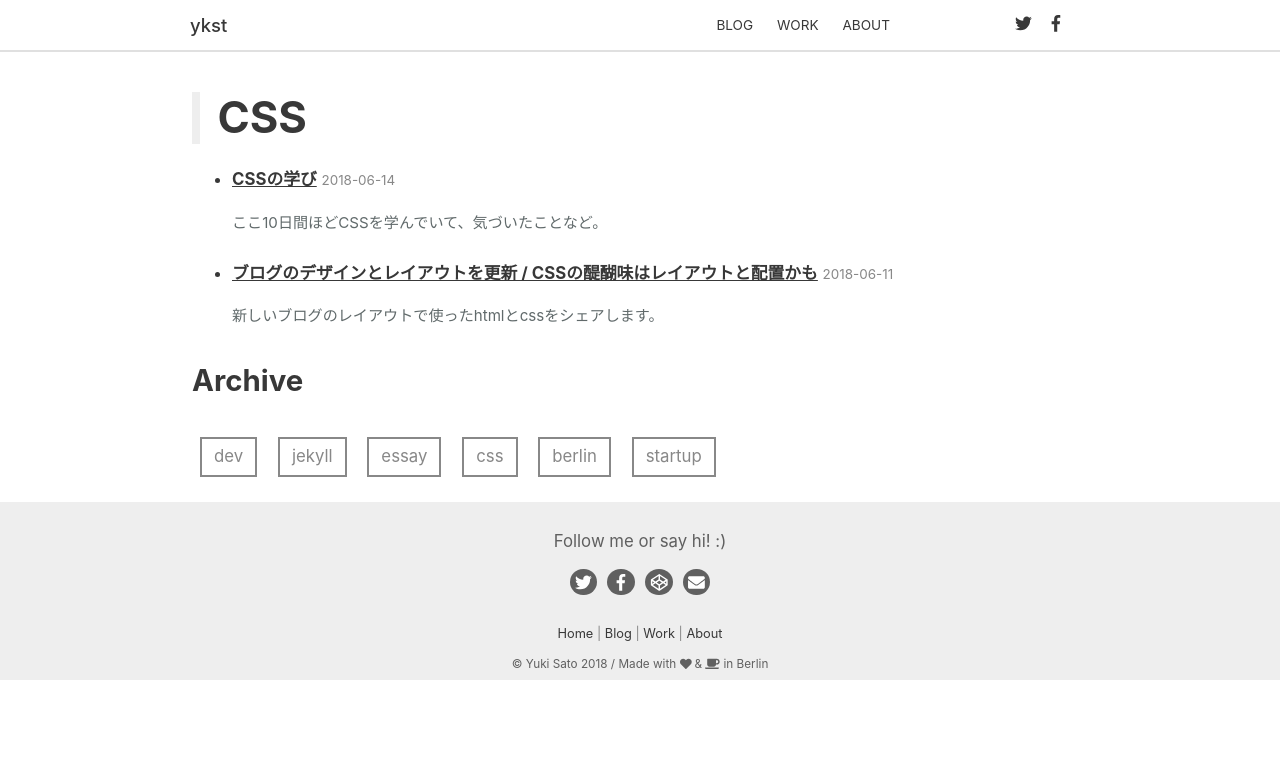
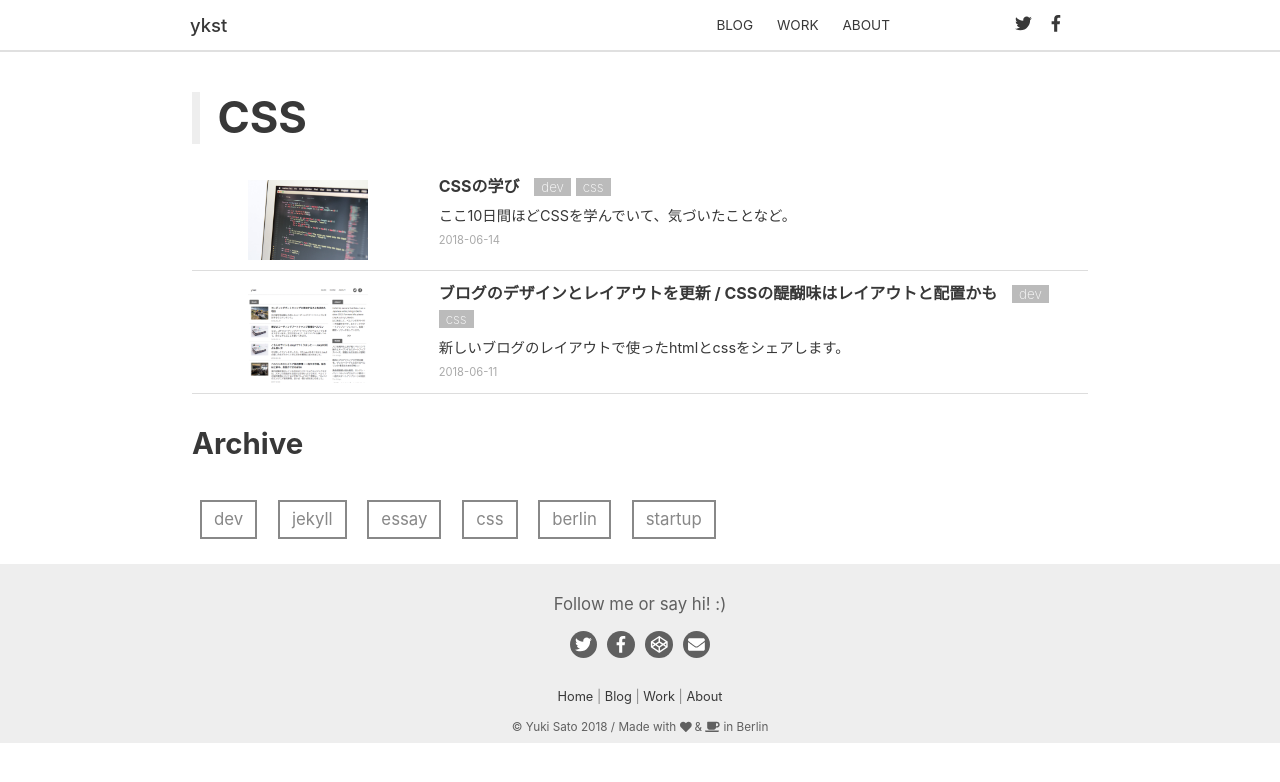
Before and after one commit to youxiberlin/blog, a Jekyll site: the page built from tag/css.md, in a window 1280 px wide. Shown: the top 782 px of the page. Built offline with Jekyll 4.4.1, drawn with Linux system fonts in a browser that asks for light colours; nearby versions of some CDN libraries.

Commit message:
changed layout

```diff
--- a/_layouts/tagpage.html
+++ b/_layouts/tagpage.html
@@ -1,16 +1,40 @@
 ---
 layout: page-layout
 ---
-<ul>
+
+{% for post in site.tags[page.tag] %}
+<div class="top-blog-list-container">
+  <div class="top-blog-list-left">
+    <a href="{{ post.url }}"><img src="/img/{{ post.image }}" width="120px;" alt=""></a>
+  </div>
+  <div class="top-blog-list--right">
+    <div class="top-blog-list-title">
+      <h4 class="top-blog-list-h4"><a href="{{ post.url }}" class="hover-gray">{{ post.title }}</a></h4>
+      <ul class="post-top-tags">
+      {% for tag in post.tags %}
+      <li><a href="/tag/{{ tag }}" class="home-tag">{{ tag }}</a></li>
+      {% endfor %}
+      </ul>
+    </div>
+    <p class="top-blog-list-description">
+      {{ post.description }}
+    </p>
+    <p class="top-blog-list-post-date">{{ post.date | date: "%Y-%m-%d" }} </p>
+  </div>
+</div>
+{% endfor %}
+
+{% include archive.html %}
+
+<!-- <ul>
   {% for post in site.tags[page.tag] %}
-    {% if post.lang %}
+    <! {% if post.lang %}
       <li lang="{{post.lang}}">
       {% else %}
       <li>
-      {% endif %}
+       {% endif %}
       	<b><a href="{{ post.url }}" class="blog-link">{{ post.title }}</a></b> <span class="post-date">{{ post.date  | date: "%Y-%m-%d" }}</span><br>
       	<div class="blog-excerpt">{{ post.description }}</div>
       </li>
   {% endfor %}
-</ul>
-{% include archive.html %}
+</ul> -->
```
